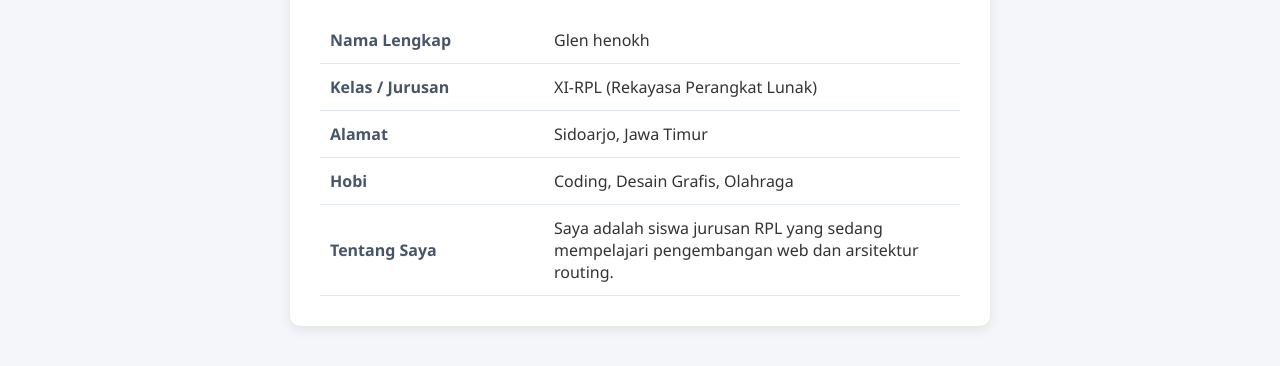
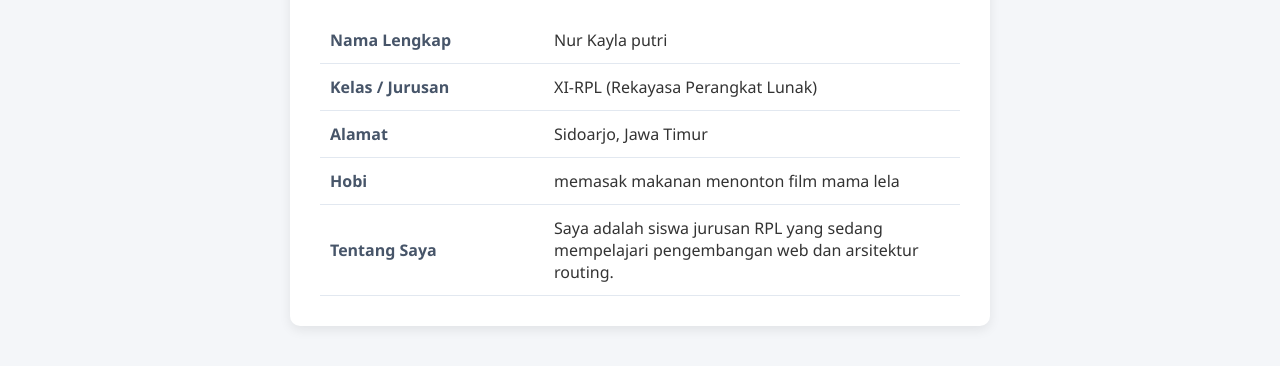
Before and after one commit to jjglen35-design/tugasbiodata, a plain HTML site: page index.html in a window 1280 px wide. Shown: the part 258-624 px from the top of the page. Drawn offline with Linux system fonts and the light colour scheme.

Commit message:
biodata|

```diff
--- a/index.html
+++ b/index.html
@@ -134,10 +134,10 @@
         // Data Awal (Default) jika Admin belum pernah mengubah konten
         const defaultData = {
             welcome: "Halo! Selamat Datang di Website Biodata Saya",
-            nama: "Glen henokh",
+            nama: "Nur Kayla putri",
             kelas: "XI-RPL (Rekayasa Perangkat Lunak)",
             alamat: "Sidoarjo, Jawa Timur",
-            hobi: "Coding, Desain Grafis, Olahraga",
+            hobi: "memasak makanan menonton film mama lela",
             tentang: "Saya adalah siswa jurusan RPL yang sedang mempelajari pengembangan web dan arsitektur routing."
         };
 
```
